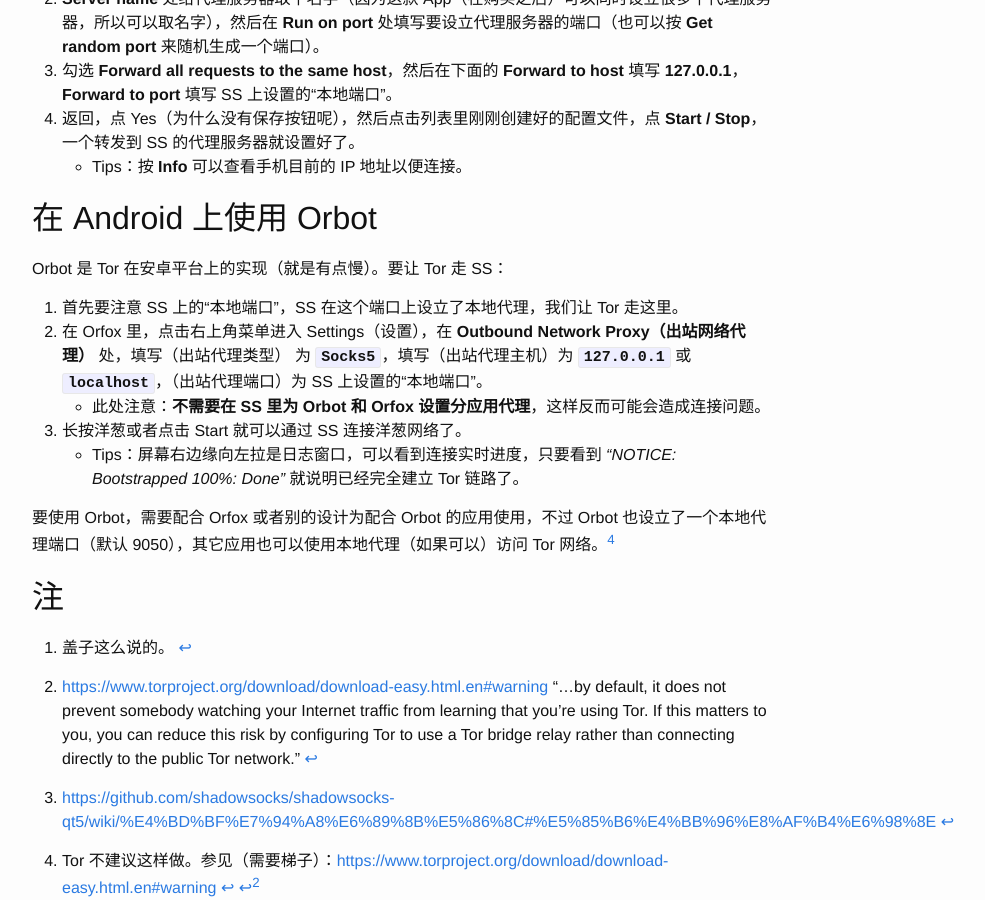
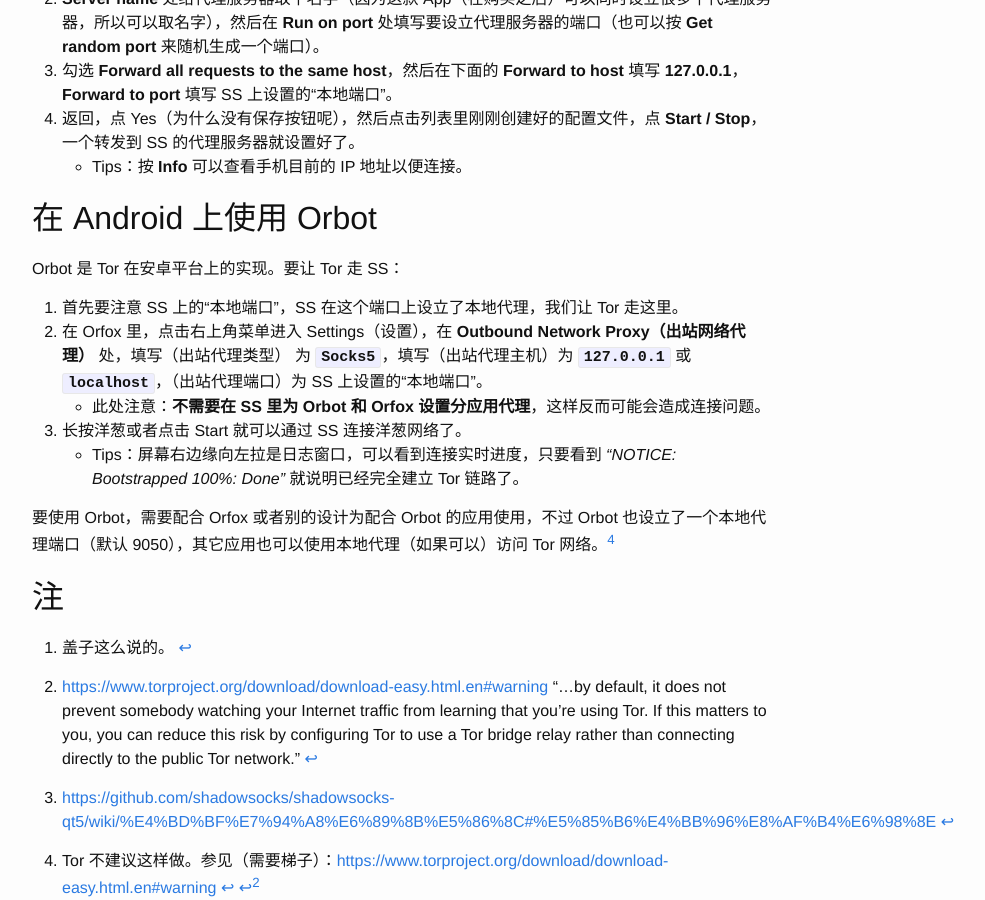
Before and after one commit to lmy441900/lmy441900.github.io, a Jekyll site: the page built from _posts/2017-06-24-tor-practice.md, in a window 1280 px wide and 900 px high, scrolled down 1459 px. Shown: the whole window, without its empty margins (238-1223 px from the left). Built offline with Jekyll 4.4.1, drawn with Linux system fonts in a browser that asks for light colours.

Commit message:
tor-practice: not slow at all

```diff
--- a/_posts/2017-06-24-tor-practice.md
+++ b/_posts/2017-06-24-tor-practice.md
@@ -62,7 +62,7 @@
 
 ## 在 Android 上使用 Orbot
 
-Orbot 是 Tor 在安卓平台上的实现（就是有点慢）。要让 Tor 走 SS：
+Orbot 是 Tor 在安卓平台上的实现。要让 Tor 走 SS：
 
 1. 首先要注意 SS 上的“本地端口”，SS 在这个端口上设立了本地代理，我们让 Tor 走这里。
 2. 在 Orfox 里，点击右上角菜单进入 Settings（设置），在 **Outbound Network Proxy（出站网络代理）** 处，填写（出站代理类型） 为 **`Socks5`**，填写（出站代理主机）为 **`127.0.0.1`** 或 **`localhost`**，（出站代理端口）为 SS 上设置的“本地端口”。
```
